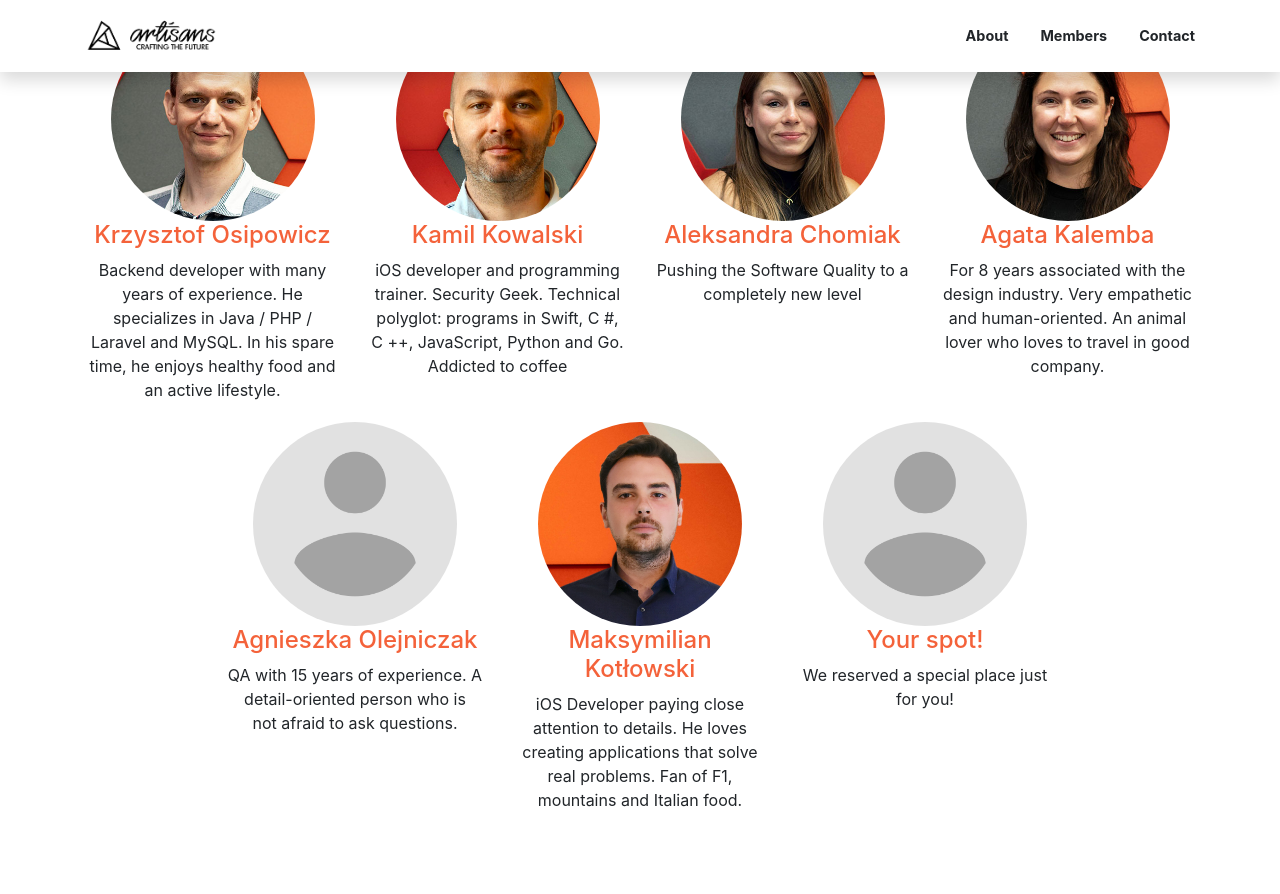
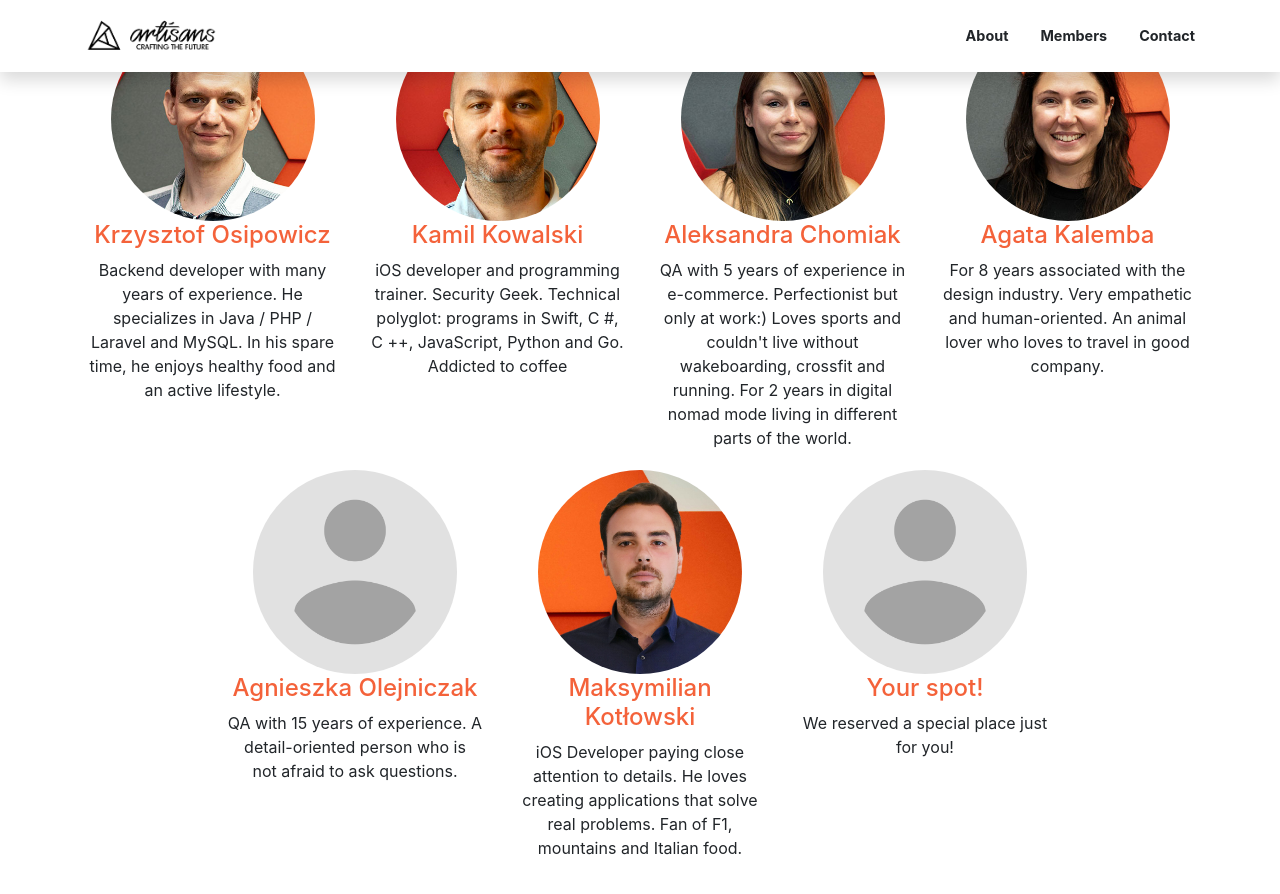
Before and after one commit to artisans-io/artisans-io.github.io, a Jekyll site: the page built from members.md, in a window 1280 px wide and 900 px high, scrolled down 937 px. Shown: the top 894 px of the window. Built offline with Jekyll 4.4.1, drawn with Linux system fonts in a browser that asks for light colours.

Commit message:
update Ola's description

```diff
--- a/_data/members.yml
+++ b/_data/members.yml
@@ -25,7 +25,7 @@ members:
     image: /assets/photos/members/kamil-kowalski.jpg
     url: '#'
   - title: Aleksandra Chomiak
-    text: Pushing the Software Quality to a completely new level
+    text: QA with 5 years of experience in e-commerce. Perfectionist but only at work:) Loves sports and couldn't live without wakeboarding, crossfit and running. For 2 years in digital nomad mode living in different parts of the world.
     image: /assets/photos/members/aleksandra-chomiak.jpg
     url: '#'
   - title: Agata Kalemba
```
